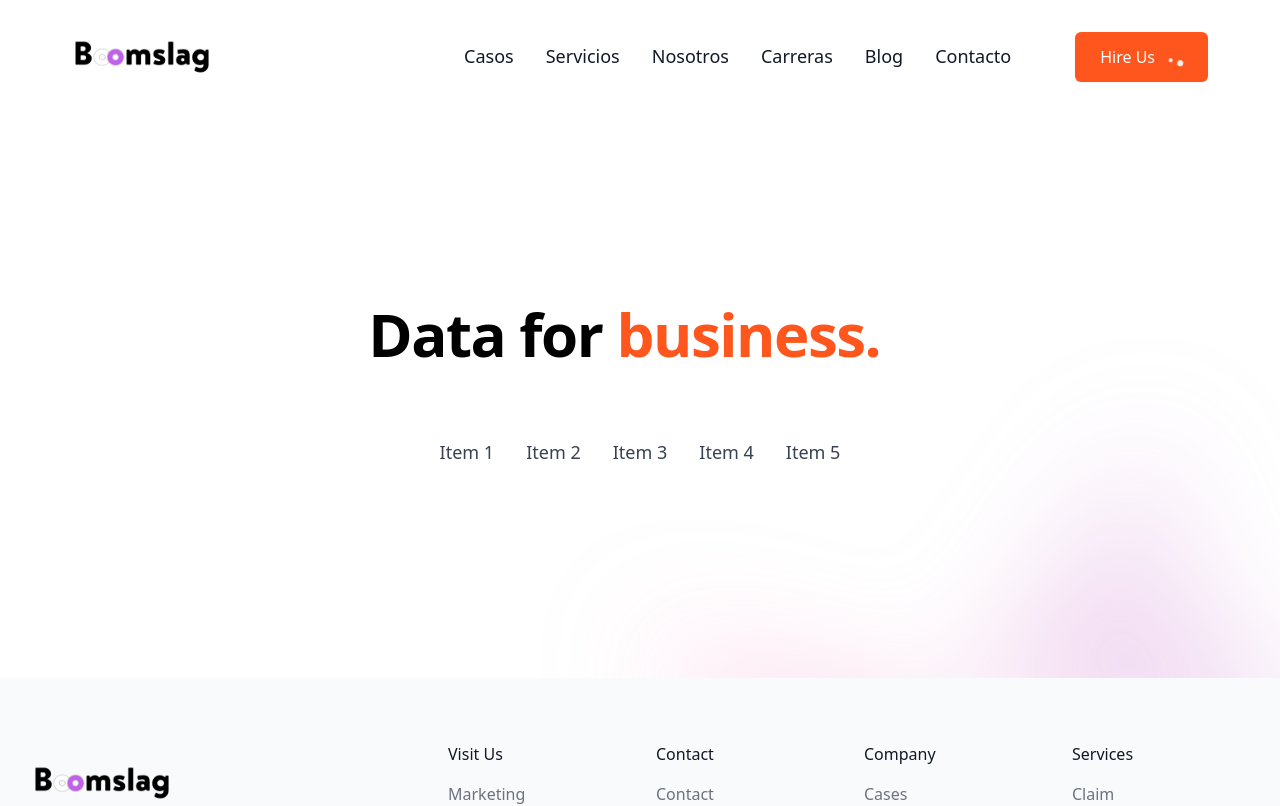
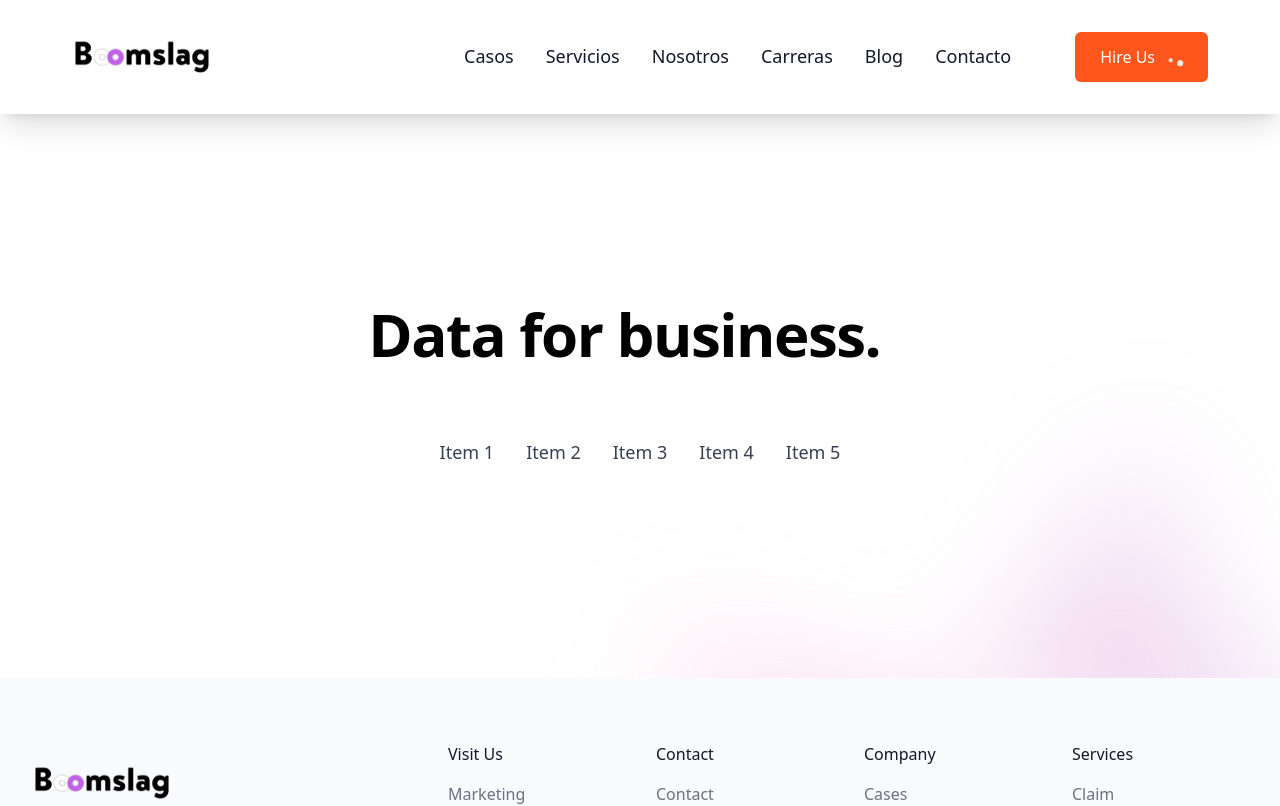
Before and after one commit to RdzYogi/marketing, a React (Create React App) app: page / in a window 1280 px wide. Shown: the top 806 px of the page. Built offline with nearby package versions, Linux system fonts and the light colour scheme.

Commit message:
fixed text jump in header for home

```diff
--- a/src/components/home/Header.js
+++ b/src/components/home/Header.js
@@ -14,7 +14,6 @@ function Header() {
               <div>
                 <h1 className="text-4xl font-bold tracking-tight sm:text-center sm:text-6xl">
                   Data for <span> </span>
-                  <div className="inline-flex" style={{color: '#ff561e', fontWeight: 'bold'}}>
                     <Typewriter
                       words={['products.', 'customers.', 'business.']}
                       loop={0}
@@ -25,7 +24,6 @@ function Header() {
                       delaySpeed={1000}
                       onType={handleType}
                     />
-                  </div>
                 </h1>
                 <ul className="flex gap-8 items-center justify-center py-12">
                   <li className="inline-flex border-b-2 border-transparent hover:border-orange-button transition duration-300 ease-in-out">
--- a/src/components/navigation/Navbar.js
+++ b/src/components/navigation/Navbar.js
@@ -10,7 +10,7 @@ function Navbar() {
   const [loading, setLoading] = useState(true)
 
   return (
-    <nav className='w-full py-4 top-0 fixed'>
+    <nav className='w-full py-4 bg-white shadow-xl top-0 fixed'>
         <div className=" px-4 sm:px-6">
         <div className="-ml-4 -mt-2 flex flex-wrap items-center justify-between sm:flex-nowrap md:px-12 px-2">
           <Link to='/' className="ml-4 mt-2">
```
